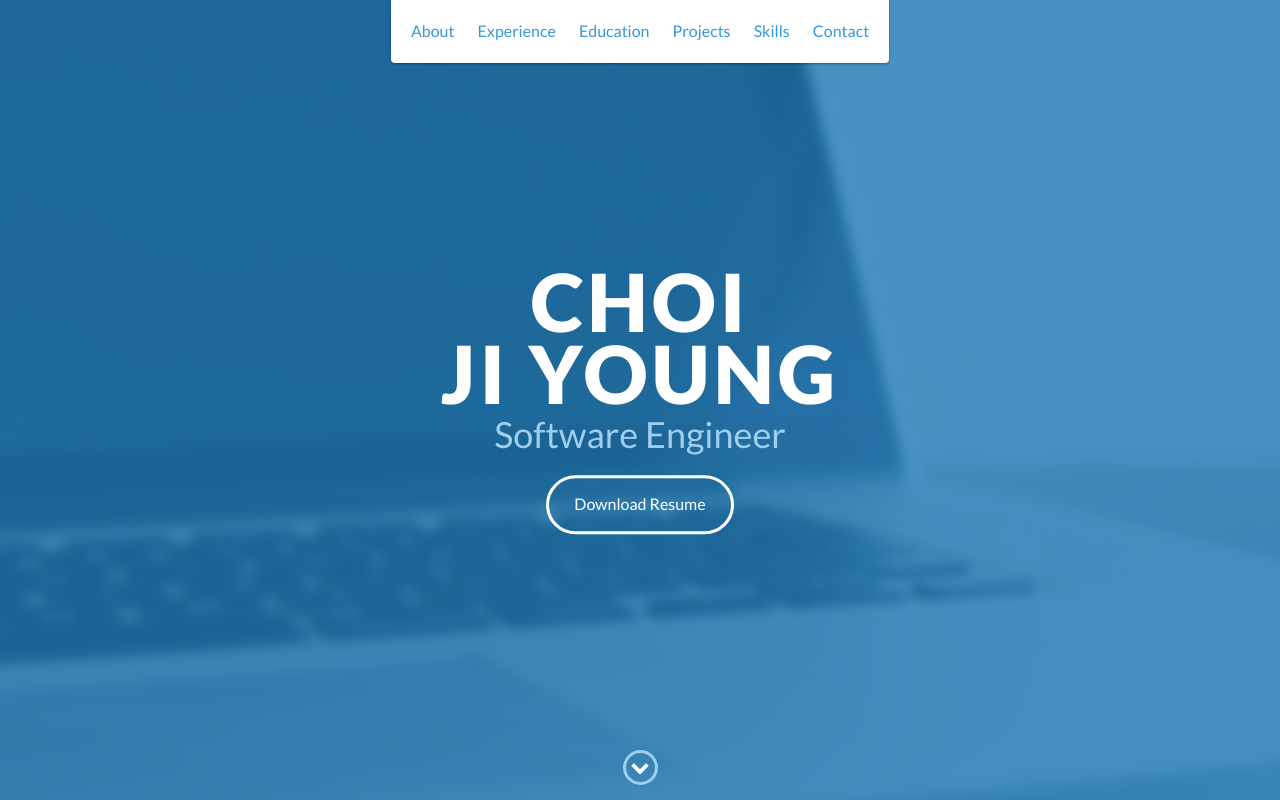
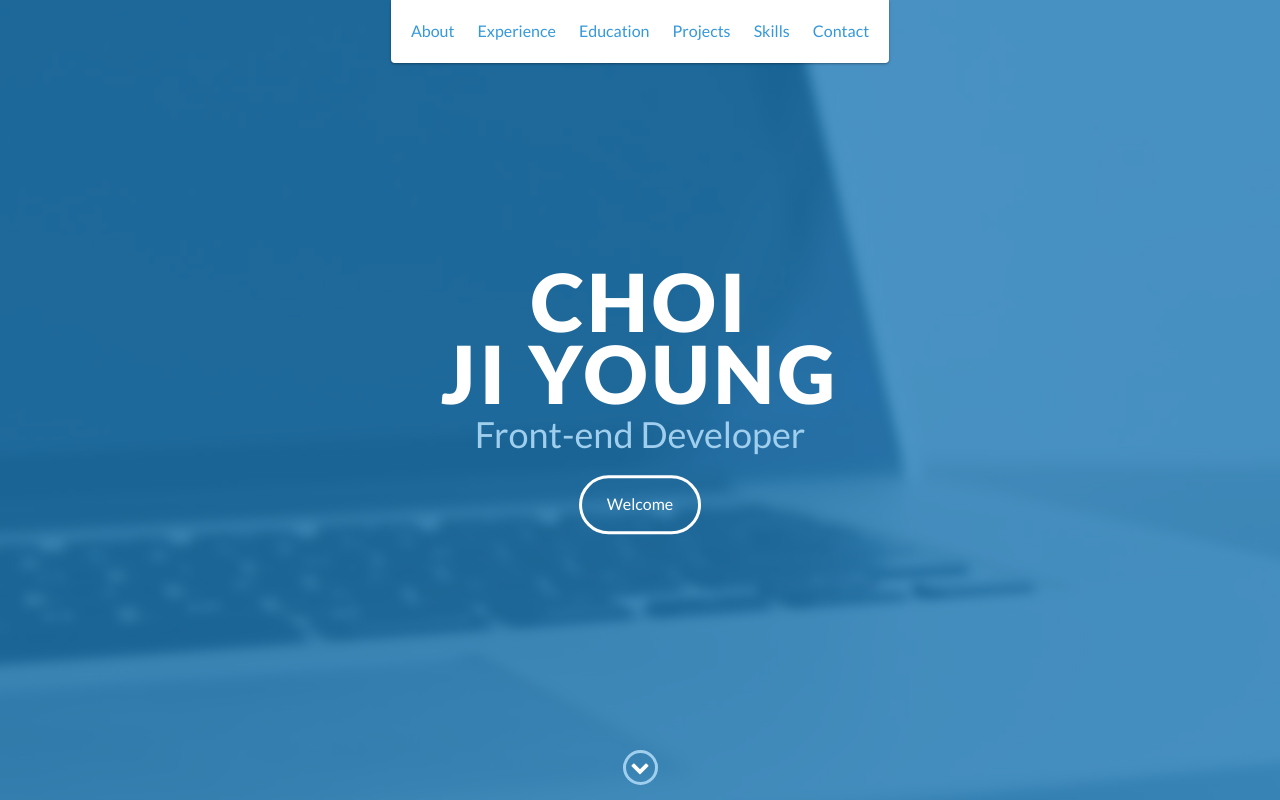
Before and after one commit to jero2/portfolio-jiyoung.github.io, a website: page index.html in a window 1280 px wide. Shown: the top 800 px of the page. Drawn offline with nearby package versions, Linux system fonts and the light colour scheme.

Commit message:
Update index.html

```diff
--- a/index.html
+++ b/index.html
@@ -1,5 +1,5 @@
 <!DOCTYPE html>
-<html class="no-js" lang="en">
+<html class="no-js" lang="ko">
 
 <head>
     <meta charset="utf-8">
@@ -49,8 +49,8 @@
     <div id="lead">
         <div id="lead-content">
             <h1>CHOI <br>JI YOUNG</h1>
-            <h2>Software Engineer</h2>
-            <a href="#" class="btn-rounded-white">Download Resume</a>
+            <h2>Front-end Developer</h2>
+            <a href="#" class="btn-rounded-white">Welcome</a>
         </div>
         <!-- End #lead-content -->
 
@@ -116,8 +116,8 @@
     <div id="education">
         <h2 class="heading">Education</h2>
         <div class="education-block">
-            <h3>University of Ottawa</h3>
-            <span class="education-date">Sept 2016 - Sept 2017</span>
+            <h3홍익대학교</h3>
+            <span class="education-date">03 2017 - 06 2021()</span>
             <h4>Bachelor of Science in Computer Science</h4>
             <p>
                 Lorem ipsum dolor sit amet, consectetur adipiscing elit. Curabitur in iaculis ex. Etiam volutpat laoreet urna. Morbi ut tortor nec nulla commodo malesuada sit amet vel lacus. Fusce eget efficitur libero. Morbi dapibus porta quam laoreet placerat.
```
